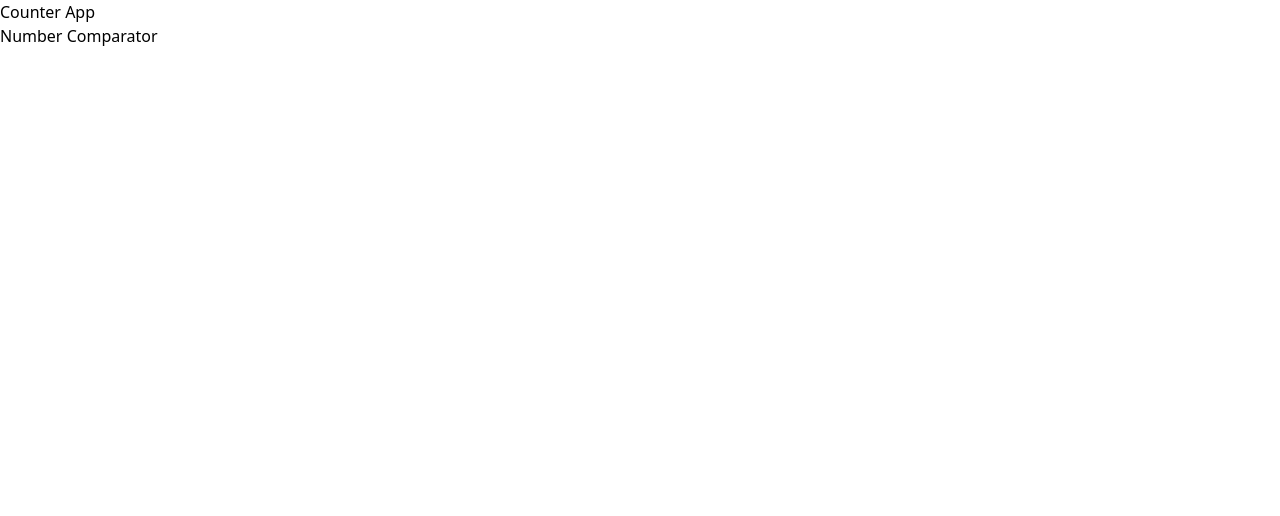
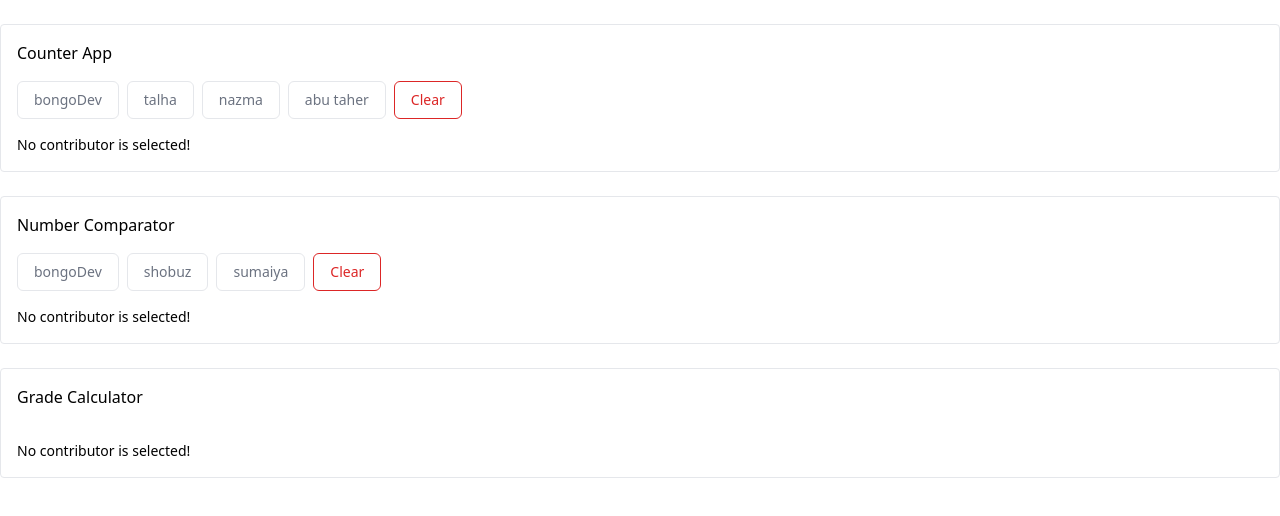
Before and after one commit to thanwin84/react-fall-2024, a React (Vite) app: page / in a window 1280 px wide. Shown: the top 516 px of the page. Built offline with nearby package versions, Linux system fonts and the light colour scheme.

Commit message:
Add conditional rendering

```diff
--- a/src/App.jsx
+++ b/src/App.jsx
@@ -4,7 +4,7 @@ import { projects } from './data';
 
 export default function App() {
   return (
-    <div className="app">
+    <div className="container mx-auto w-full flex justify-center py-6">
       <Projects projects={projects} />
     </div>
   );
--- a/src/components/Project.jsx
+++ /dev/null
@@ -1,9 +0,0 @@
-import { ProjectPropType } from './propTypesDefs';
-
-export const Project = ({ project }) => {
-  return <div>{project.name}</div>;
-};
-
-Project.propTypes = {
-  project: ProjectPropType,
-};
--- a/src/components/index.jsx
+++ b/src/components/index.jsx
@@ -1 +1 @@
-export * from './Projects';
+export * from './project/Projects';
--- /dev/null
+++ b/src/components/project/Project.jsx
@@ -0,0 +1,41 @@
+import { useState } from 'react';
+
+import { ProjectPropType } from '../propTypesDefs';
+
+export const Project = ({ project }) => {
+  const [selectedContributor, setSelectedContributor] = useState();
+
+  return (
+    <div className="flex flex-col gap-4 border rounded px-4 py-4">
+      <h1>{project.name}</h1>
+      <div className="flex space-x-2">
+        {project.contributors.map((contributor) => (
+          <button
+            key={contributor}
+            className="text-sm font-medium text-gray-500 hover:text-gray-700 border border-gray-200 rounded-md px-4 py-2"
+            onClick={() => setSelectedContributor(contributor)}
+          >
+            {contributor}
+          </button>
+        ))}
+        {project.contributors.length !== 0 && (
+          <button
+            onClick={() => setSelectedContributor('')}
+            className="text-sm font-medium text-red-600 hover:text-red-700 border border-red-600 rounded-md px-4 py-2"
+          >
+            Clear
+          </button>
+        )}
+      </div>
+      {!selectedContributor ? (
+        <p className="text-sm">No contributor is selected!</p>
+      ) : (
+        <p>{selectedContributor}</p>
+      )}
+    </div>
+  );
+};
+
+Project.propTypes = {
+  project: ProjectPropType,
+};
--- a/src/components/Projects.jsx
+++ b/src/components/project/Projects.jsx
@@ -1,12 +1,12 @@
 import PropTypes from 'prop-types';
 
-import { ProjectPropType } from './propTypesDefs';
+import { ProjectPropType } from '../propTypesDefs';
 
 import { Project } from './Project';
 
 export const Projects = ({ projects }) => {
   return (
-    <div>
+    <div className="container space-y-6">
       {projects.map((project) => (
         <Project key={project.name} project={project} />
       ))}
--- a/src/components/propTypesDefs/project.jsx
+++ b/src/components/propTypesDefs/project.jsx
@@ -1,5 +1,8 @@
 import PropTypes from 'prop-types';
+
+const ContributorPropType = PropTypes.arrayOf(PropTypes.string);
 
 export const ProjectPropType = PropTypes.shape({
   name: PropTypes.string.isRequired,
+  contributors: ContributorPropType,
 });
--- a/src/data/index.js
+++ b/src/data/index.js
@@ -1,4 +1,14 @@
 export const projects = [
-  { name: 'Counter App' },
-  { name: 'Number Comparator' },
+  {
+    name: 'Counter App',
+    contributors: ['bongoDev', 'talha', 'nazma', 'abu taher'],
+  },
+  {
+    name: 'Number Comparator',
+    contributors: ['bongoDev', 'shobuz', 'sumaiya'],
+  },
+  {
+    name: 'Grade Calculator',
+    contributors: [],
+  },
 ];
```
